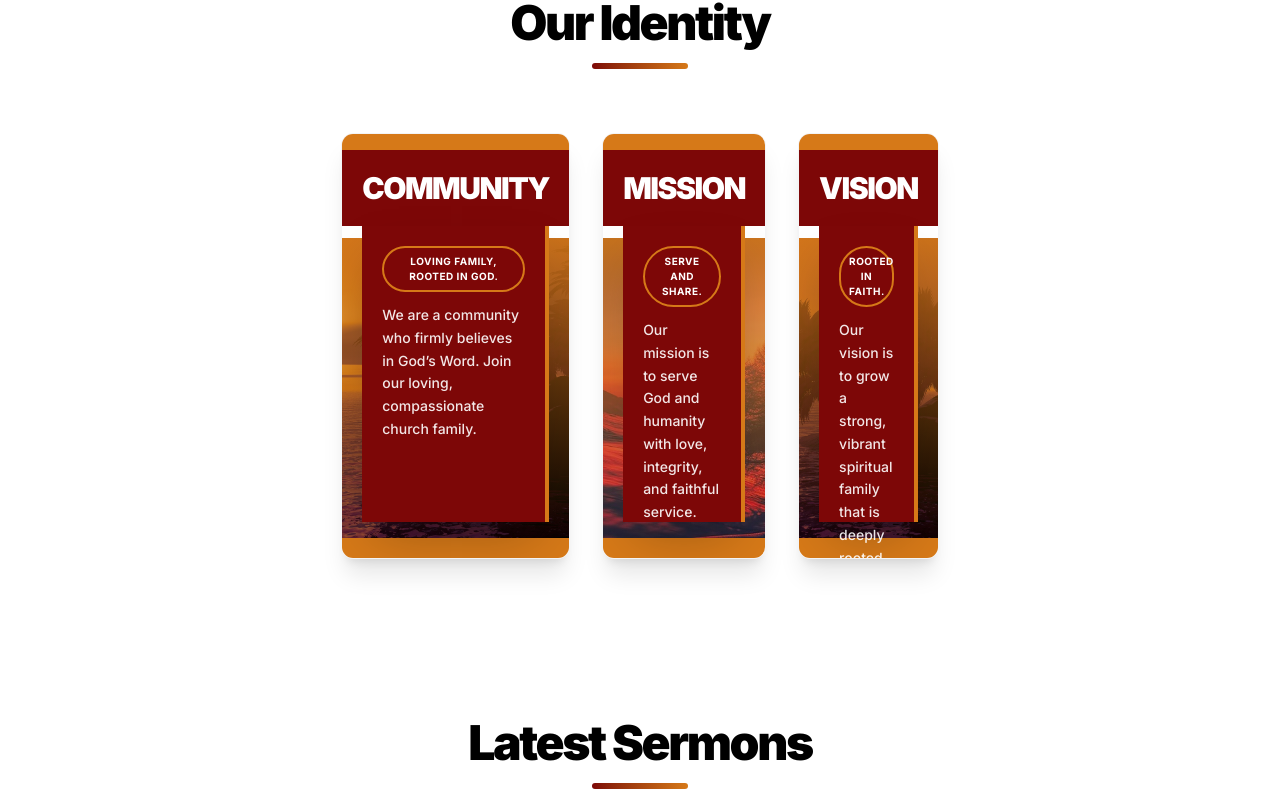
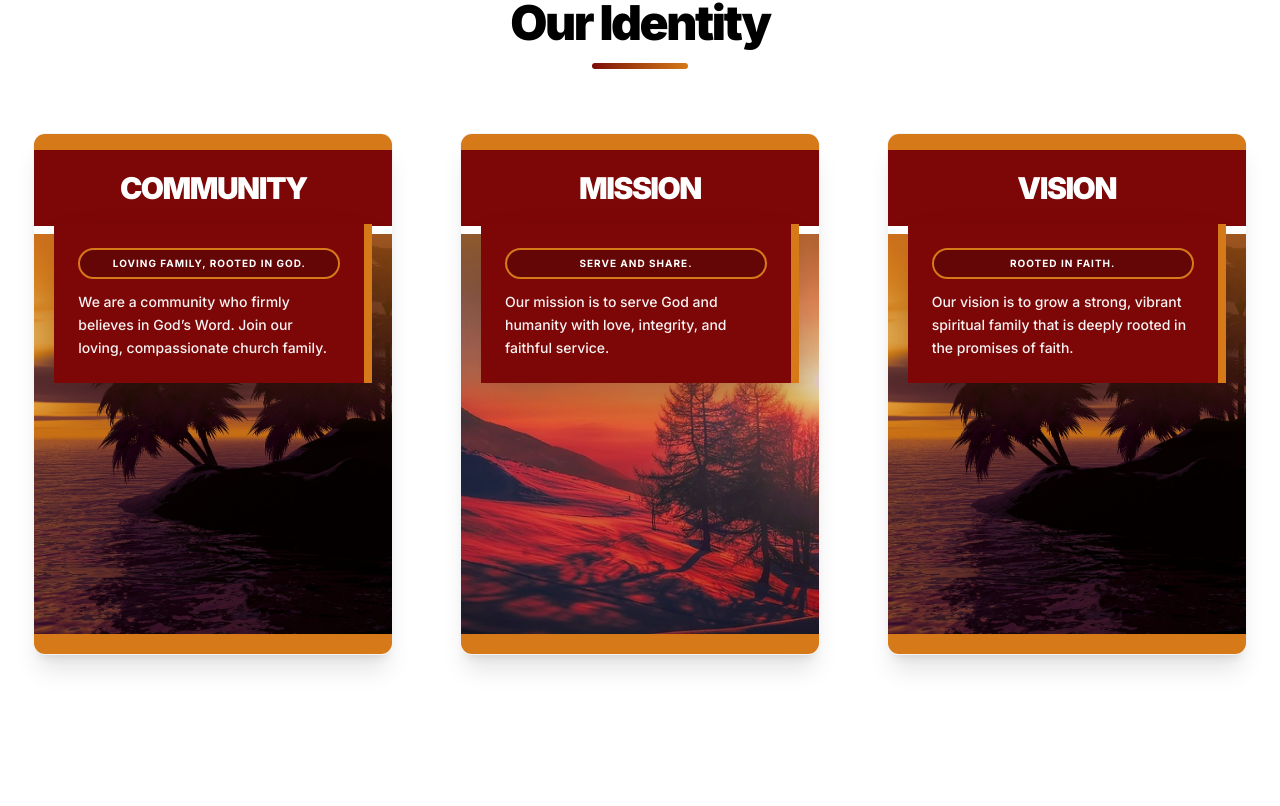
Before and after one commit to code-iddih/evss, a Next.js app in the folder frontend/: page / in a window 1280 px wide. Shown: the part 1614-2420 px from the top of the page. Built offline with nearby package versions, Linux system fonts and the light colour scheme.

Commit message:
Improve the card

```diff
--- a/frontend/app/page.tsx
+++ b/frontend/app/page.tsx
@@ -160,41 +160,47 @@ export default function Home() {
             </div>
           </ScrollReveal>
 
-          {/* Flex wrap with justify-center is safer than Grid for centering complex cards */}
-          <div className="flex flex-wrap justify-center gap-y-16 gap-x-8 w-full">
+          <div className="grid grid-cols-1 md:grid-cols-2 lg:grid-cols-3 gap-y-16 gap-x-8 w-full justify-items-center">
             {[
               { title: 'COMMUNITY', tag: 'Loving family, rooted in God.', text: 'We are a community who firmly believes in God’s Word. Join our loving, compassionate church family.', img: '/images/slider1.jpg' },
               { title: 'MISSION', tag: 'Serve and share.', text: 'Our mission is to serve God and humanity with love, integrity, and faithful service.', img: '/images/slider2.jpg' },
               { title: 'VISION', tag: 'Rooted in faith.', text: 'Our vision is to grow a strong, vibrant spiritual family that is deeply rooted in the promises of faith.', img: '/images/slider3.jpg' }
             ].map((item, idx) => (
-              <ScrollReveal key={idx} delay={idx * 0.2} className="flex justify-center w-full md:w-auto">
-                <div className="w-full max-w-[360px] bg-white rounded-xl shadow-xl relative flex flex-col h-full overflow-hidden border border-gray-100 mx-auto">
+              <ScrollReveal key={idx} delay={idx * 0.2} className="w-full max-w-[360px]">
+                <div className="w-full bg-white rounded-xl shadow-xl relative flex flex-col h-full overflow-hidden border border-gray-100 transition-transform duration-300 hover:-translate-y-2">
 
+                  {/* Top Orange Accent */}
                   <div className="h-4 bg-[#d67918] shrink-0" />
-                  <div className="bg-[#7d0707] text-white p-5 text-center">
-                    <h1 className="text-3xl font-black m-0 tracking-tighter uppercase">{item.title}</h1>
+
+                  {/* Title Section */}
+                  <div className="bg-[#7d0707] text-white p-5 text-center shrink-0">
+                    <h1 className="text-2xl md:text-3xl font-black m-0 tracking-tighter uppercase">{item.title}</h1>
                   </div>
-                  <div className="h-3 bg-white shrink-0" />
 
-                  <div className="relative bg-black min-h-[300px] w-full grow">
+                  <div className="h-2 bg-white shrink-0" />
+
+                  {/* Image Container */}
+                  <div className="relative bg-black h-[400px] w-full grow">
                     <Image src={item.img} alt={item.title} fill className="object-cover opacity-90" />
-                    <div className="absolute inset-0 bg-gradient-to-b from-[#d67918]/90 via-[#d67918]/40 to-transparent" />
 
-                    {/* THE BOX FIX:
-                       - Removed 'left-4' and 'w-[85%]'
-                       - Used 'inset-x-5' (equal left/right gap)
-                       - Used 'mx-auto'
-                    */}
-                    <div className="absolute top-[-12px] bottom-4 inset-x-5 bg-[#7d0707] text-white p-5 shadow-2xl flex flex-col z-20 border-r-4 border-[#d67918]">
-                      <div className="px-2 py-1.5 mb-3 rounded-full font-bold text-[10px] text-white border-2 border-[#d67918] text-center uppercase tracking-wider">
+                    <div className="absolute inset-0 bg-gradient-to-b from-[#d67918]/60 via-transparent to-black/20" />
+
+                    {/* HIGHT FIX:
+                  - Removed 'bottom-5' so it doesn't stretch.
+                  - Box now ends exactly where the text ends.
+              */}
+                    <div className="absolute top-[-10px] inset-x-5 bg-[#7d0707] text-white p-6 shadow-2xl flex flex-col z-20 border-r-8 border-[#d67918] h-auto">
+                      <div className="px-3 py-1.5 mb-3 rounded-full font-bold text-[10px] text-white border-2 border-[#d67918] text-center uppercase tracking-widest bg-black/20">
                         {item.tag}
                       </div>
-                      <p className="m-0 text-sm leading-relaxed text-left flex-1 font-medium opacity-90">
+                      {/* Removed flex-1 to prevent vertical stretching */}
+                      <p className="m-0 text-sm leading-relaxed text-left font-medium opacity-95">
                         {item.text}
                       </p>
                     </div>
                   </div>
 
+                  {/* Bottom Orange Accent */}
                   <div className="h-5 bg-[#d67918] shrink-0" />
                 </div>
               </ScrollReveal>
```
